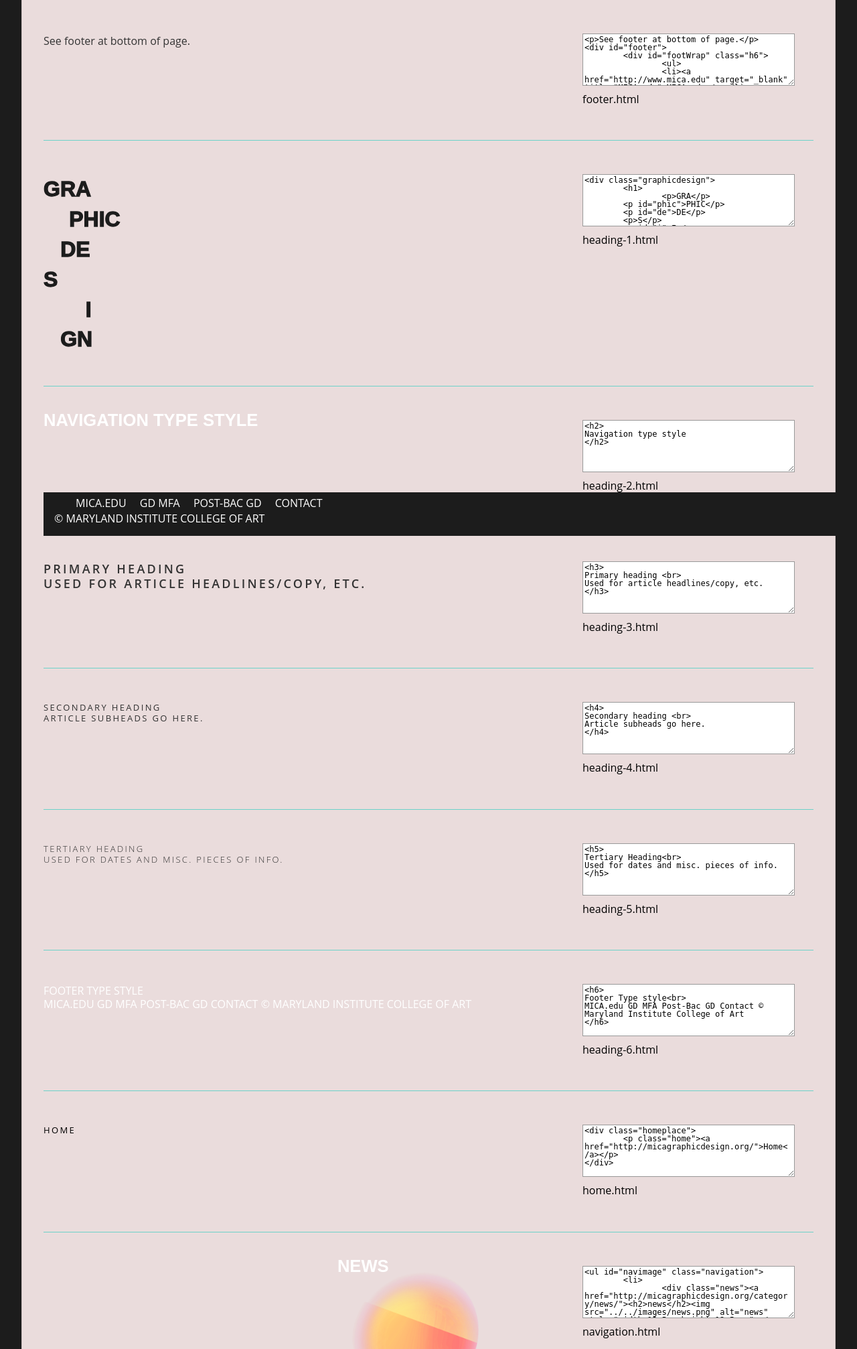
After one commit to eremmele/eremmele_project2, a PHP site: page /Styleguide/styleguide.html in a window 1280 px wide. The commit adds this page. Shown: the top 2014 px of the page at 67% size. Run offline with PHP 8.4, Linux system fonts and the light colour scheme.

Commit message:
styleguide html

```diff
--- a/Styleguide/index.php
+++ b/Styleguide/index.php
@@ -4,7 +4,7 @@
 <meta charset="utf-8">
 <meta name="author" content="Erica Remmele">
 <title>MICA GD Redesign Styleguide</title>
-<link rel="stylesheet" href="global.css">
+<link rel="stylesheet" type="text/css" href="global.css">
 <style>
 html {
     background-color: #1C1C1C;
--- /dev/null
+++ b/Styleguide/styleguide.html
@@ -0,0 +1,189 @@
+
+<!DOCTYPE html>
+<html lang="en">
+<head>
+<meta charset="utf-8">
+<meta name="author" content="Erica Remmele">
+<title>MICA GD Redesign Styleguide</title>
+<link rel="stylesheet" type="text/css" href="global.css">
+<style>
+html {
+    background-color: #1C1C1C;
+}
+
+.pattern-container {
+    /*width: 98%;*/
+    max-width: 1218px;
+    margin: 0 auto;
+    overflow: hidden;
+}
+
+.pattern {
+    position: relative;
+    padding-top: 50px;
+    padding-bottom: 50px;
+    clear: both;
+    overflow: hidden;
+}
+.pattern + .pattern {
+    border-top: 1px solid #6DD2C9;
+}
+.pattern .display {
+    width: 65%;
+    float: left;
+}
+.pattern .source {
+    position: relative;
+    z-index: 100;
+    width: 30%;
+    float: right;
+}
+.pattern .source textarea {
+    width: 90%;
+    border: 1px solid #999;
+    font-size: 12px;
+    line-height: 1;
+    font-family: monospace;
+    background: #fff;
+}
+</style>
+</head>
+<body>
+
+    <div class="pattern-container">
+        <div class="pattern"><div class="display"><p>See footer at bottom of page.</p>
+<div id="footer">
+	<div id="footWrap" class="h6">
+		<ul>
+		<li><a href="http://www.mica.edu" target="_blank" title="MICA.edu">MICA.edu</a></li>
+		<li><a href="http://micadesign.org/" target="_blank" title="GD MFA">GD MFA</a></li>
+		<li><a href="http://micagraphicdesignpb.org/" target="_blank" title="post-bac">Post-Bac GD</a></li>
+		<li><a href="mailto:bhorne@mica.edu?Subject=hey%20there%20MICA%20GD" target="_blank" title="Contact">Contact</a></li>
+		<li><p class="copyright">© Maryland Institute College of Art</p></li>
+		</ul>
+	</div><!-- #footWrap -->
+</div></div><div class="source"><textarea rows="6" cols="30">&lt;p&gt;See footer at bottom of page.&lt;/p&gt;
+&lt;div id=&quot;footer&quot;&gt;
+	&lt;div id=&quot;footWrap&quot; class=&quot;h6&quot;&gt;
+		&lt;ul&gt;
+		&lt;li&gt;&lt;a href=&quot;http://www.mica.edu&quot; target=&quot;_blank&quot; title=&quot;MICA.edu&quot;&gt;MICA.edu&lt;/a&gt;&lt;/li&gt;
+		&lt;li&gt;&lt;a href=&quot;http://micadesign.org/&quot; target=&quot;_blank&quot; title=&quot;GD MFA&quot;&gt;GD MFA&lt;/a&gt;&lt;/li&gt;
+		&lt;li&gt;&lt;a href=&quot;http://micagraphicdesignpb.org/&quot; target=&quot;_blank&quot; title=&quot;post-bac&quot;&gt;Post-Bac GD&lt;/a&gt;&lt;/li&gt;
+		&lt;li&gt;&lt;a href=&quot;mailto:bhorne@mica.edu?Subject=hey%20there%20MICA%20GD&quot; target=&quot;_blank&quot; title=&quot;Contact&quot;&gt;Contact&lt;/a&gt;&lt;/li&gt;
+		&lt;li&gt;&lt;p class=&quot;copyright&quot;&gt;© Maryland Institute College of Art&lt;/p&gt;&lt;/li&gt;
+		&lt;/ul&gt;
+	&lt;/div&gt;&lt;!-- #footWrap --&gt;
+&lt;/div&gt;</textarea><p><a href="patterns/footer.html">footer.html</a></p></div></div><div class="pattern"><div class="display"><div class="graphicdesign">
+	<h1>
+		<p>GRA</p>
+      	<p id="phic">PHIC</p>
+      	<p id="de">DE</p>
+      	<p>S</p>
+      	<p id="i">I</p>
+      	<p id="gn">GN</p>
+	</h1>
+</div></div><div class="source"><textarea rows="6" cols="30">&lt;div class=&quot;graphicdesign&quot;&gt;
+	&lt;h1&gt;
+		&lt;p&gt;GRA&lt;/p&gt;
+      	&lt;p id=&quot;phic&quot;&gt;PHIC&lt;/p&gt;
+      	&lt;p id=&quot;de&quot;&gt;DE&lt;/p&gt;
+      	&lt;p&gt;S&lt;/p&gt;
+      	&lt;p id=&quot;i&quot;&gt;I&lt;/p&gt;
+      	&lt;p id=&quot;gn&quot;&gt;GN&lt;/p&gt;
+	&lt;/h1&gt;
+&lt;/div&gt;</textarea><p><a href="patterns/heading-1.html">heading-1.html</a></p></div></div><div class="pattern"><div class="display"><h2>
+Navigation type style
+</h2></div><div class="source"><textarea rows="6" cols="30">&lt;h2&gt;
+Navigation type style
+&lt;/h2&gt;</textarea><p><a href="patterns/heading-2.html">heading-2.html</a></p></div></div><div class="pattern"><div class="display"><h3>
+Primary heading <br>
+Used for article headlines/copy, etc.
+</h3></div><div class="source"><textarea rows="6" cols="30">&lt;h3&gt;
+Primary heading &lt;br&gt;
+Used for article headlines/copy, etc.
+&lt;/h3&gt;</textarea><p><a href="patterns/heading-3.html">heading-3.html</a></p></div></div><div class="pattern"><div class="display"><h4>
+Secondary heading <br>
+Article subheads go here.
+</h4></div><div class="source"><textarea rows="6" cols="30">&lt;h4&gt;
+Secondary heading &lt;br&gt;
+Article subheads go here.
+&lt;/h4&gt;</textarea><p><a href="patterns/heading-4.html">heading-4.html</a></p></div></div><div class="pattern"><div class="display"><h5>
+Tertiary Heading<br>
+Used for dates and misc. pieces of info.
+</h5></div><div class="source"><textarea rows="6" cols="30">&lt;h5&gt;
+Tertiary Heading&lt;br&gt;
+Used for dates and misc. pieces of info.
+&lt;/h5&gt;</textarea><p><a href="patterns/heading-5.html">heading-5.html</a></p></div></div><div class="pattern"><div class="display"><h6>
+Footer Type style<br>
+MICA.edu GD MFA Post-Bac GD Contact © Maryland Institute College of Art
+</h6></div><div class="source"><textarea rows="6" cols="30">&lt;h6&gt;
+Footer Type style&lt;br&gt;
+MICA.edu GD MFA Post-Bac GD Contact © Maryland Institute College of Art
+&lt;/h6&gt;</textarea><p><a href="patterns/heading-6.html">heading-6.html</a></p></div></div><div class="pattern"><div class="display"><div class="homeplace">
+	<p class="home"><a href="http://micagraphicdesign.org/">Home</a></p>
+</div></div><div class="source"><textarea rows="6" cols="30">&lt;div class=&quot;homeplace&quot;&gt;
+	&lt;p class=&quot;home&quot;&gt;&lt;a href=&quot;http://micagraphicdesign.org/&quot;&gt;Home&lt;/a&gt;&lt;/p&gt;
+&lt;/div&gt;</textarea><p><a href="patterns/home.html">home.html</a></p></div></div><div class="pattern"><div class="display"><ul id="navimage" class="navigation">
+	<li>
+		<div class="news"><a href="http://micagraphicdesign.org/category/news/"><h2>news</h2><img src="../../images/news.png" alt="news" style="width:12.5em;height:12.5em;"></a></div>
+	</li>
+	<li>
+		<div class="people"><a href="http://micagraphicdesign.org/category/profiles/"><h2>people</h2><img src="../../images/people.png" alt="people" style="width:12.5em;height:12.5em;"></a></div>
+	</li>
+	<li>
+		<div class="resources"><a href="http://micagraphicdesign.org/resources/"><h2>resources</h2><img src="../../images/resources.png" alt="resources" style="width:12.5em;height:12.5em;"></a></div>
+	</li>
+	<li>
+		<div class="studentwork"><a href="http://www.micagraphicdesign.org"><h2>student work</h2><img src="../../images/studentwork.png" alt="student work" style="width:12.5em;height:12.5em;"></a></div>
+	</li>
+</ul></div><div class="source"><textarea rows="6" cols="30">&lt;ul id=&quot;navimage&quot; class=&quot;navigation&quot;&gt;
+	&lt;li&gt;
+		&lt;div class=&quot;news&quot;&gt;&lt;a href=&quot;http://micagraphicdesign.org/category/news/&quot;&gt;&lt;h2&gt;news&lt;/h2&gt;&lt;img src=&quot;../../images/news.png&quot; alt=&quot;news&quot; style=&quot;width:12.5em;height:12.5em;&quot;&gt;&lt;/a&gt;&lt;/div&gt;
+	&lt;/li&gt;
+	&lt;li&gt;
+		&lt;div class=&quot;people&quot;&gt;&lt;a href=&quot;http://micagraphicdesign.org/category/profiles/&quot;&gt;&lt;h2&gt;people&lt;/h2&gt;&lt;img src=&quot;../../images/people.png&quot; alt=&quot;people&quot; style=&quot;width:12.5em;height:12.5em;&quot;&gt;&lt;/a&gt;&lt;/div&gt;
+	&lt;/li&gt;
+	&lt;li&gt;
+		&lt;div class=&quot;resources&quot;&gt;&lt;a href=&quot;http://micagraphicdesign.org/resources/&quot;&gt;&lt;h2&gt;resources&lt;/h2&gt;&lt;img src=&quot;../../images/resources.png&quot; alt=&quot;resources&quot; style=&quot;width:12.5em;height:12.5em;&quot;&gt;&lt;/a&gt;&lt;/div&gt;
+	&lt;/li&gt;
+	&lt;li&gt;
+		&lt;div class=&quot;studentwork&quot;&gt;&lt;a href=&quot;http://www.micagraphicdesign.org&quot;&gt;&lt;h2&gt;student work&lt;/h2&gt;&lt;img src=&quot;../../images/studentwork.png&quot; alt=&quot;student work&quot; style=&quot;width:12.5em;height:12.5em;&quot;&gt;&lt;/a&gt;&lt;/div&gt;
+	&lt;/li&gt;
+&lt;/ul&gt;</textarea><p><a href="patterns/navigation.html">navigation.html</a></p></div></div><div class="pattern"><div class="display"><div class="newsfeed">
+<p>This is the newsfeed box.</p>
+</div></div><div class="source"><textarea rows="6" cols="30">&lt;div class=&quot;newsfeed&quot;&gt;
+&lt;p&gt;This is the newsfeed box.&lt;/p&gt;
+&lt;/div&gt;</textarea><p><a href="patterns/newsfeed.html">newsfeed.html</a></p></div></div><div class="pattern"><div class="display"><label>Search Bar</label>
+<form role="search" method="get" id="searchform" action="http://micagraphicdesign.org/">
+	<input type="text" value="" placeholder="Search MICA GD..." name="s" id="s">
+</form></div><div class="source"><textarea rows="6" cols="30">&lt;label&gt;Search Bar&lt;/label&gt;
+&lt;form role=&quot;search&quot; method=&quot;get&quot; id=&quot;searchform&quot; action=&quot;http://micagraphicdesign.org/&quot;&gt;
+	&lt;input type=&quot;text&quot; value=&quot;&quot; placeholder=&quot;Search MICA GD...&quot; name=&quot;s&quot; id=&quot;s&quot;&gt;
+&lt;/form&gt;</textarea><p><a href="patterns/search.html">search.html</a></p></div></div><div class="pattern"><div class="display"><ul class="social">
+<li><a href="https://twitter.com/MICA_GD"><img src="../../images/twitter.png" alt="twitter" style="width:25px;height:25px;"></a></li>
+
+<li><a href="https://vimeo.com/micagd"><img src="../../images/vimeo.png" alt="vimeo" style="width:25px;height:25px;"></a></li>
+
+<li><a href="http://micagraphicdesign.tumblr.com/"><img src="../../images/tumblr.png" alt="tumblr" style="width:25px;height:25px;"></a></li>
+
+<li><a href="https://twitter.com/MICA_GD"><img src="../../images/instagram.png" alt="instagram" style="width:25px;height:25px;"></a></li>
+
+<li><a href="https://www.facebook.com/groups/MICAGD/"><img src="../../images/facebook.png" alt="facebook" style="width:25px;height:25px;"></a></li>
+
+<li><a href="http://portfolios.mica.edu/search?mica_major=797&field=&content=projects&sort=&time=week"><img src="../../images/behance.png" alt="behance" style="width:25px;height:25px;"></a></li>
+</ul></div><div class="source"><textarea rows="6" cols="30">&lt;ul class=&quot;social&quot;&gt;
+&lt;li&gt;&lt;a href=&quot;https://twitter.com/MICA_GD&quot;&gt;&lt;img src=&quot;../../images/twitter.png&quot; alt=&quot;twitter&quot; style=&quot;width:25px;height:25px;&quot;&gt;&lt;/a&gt;&lt;/li&gt;
+
+&lt;li&gt;&lt;a href=&quot;https://vimeo.com/micagd&quot;&gt;&lt;img src=&quot;../../images/vimeo.png&quot; alt=&quot;vimeo&quot; style=&quot;width:25px;height:25px;&quot;&gt;&lt;/a&gt;&lt;/li&gt;
+
+&lt;li&gt;&lt;a href=&quot;http://micagraphicdesign.tumblr.com/&quot;&gt;&lt;img src=&quot;../../images/tumblr.png&quot; alt=&quot;tumblr&quot; style=&quot;width:25px;height:25px;&quot;&gt;&lt;/a&gt;&lt;/li&gt;
+
+&lt;li&gt;&lt;a href=&quot;https://twitter.com/MICA_GD&quot;&gt;&lt;img src=&quot;../../images/instagram.png&quot; alt=&quot;instagram&quot; style=&quot;width:25px;height:25px;&quot;&gt;&lt;/a&gt;&lt;/li&gt;
+
+&lt;li&gt;&lt;a href=&quot;https://www.facebook.com/groups/MICAGD/&quot;&gt;&lt;img src=&quot;../../images/facebook.png&quot; alt=&quot;facebook&quot; style=&quot;width:25px;height:25px;&quot;&gt;&lt;/a&gt;&lt;/li&gt;
+
+&lt;li&gt;&lt;a href=&quot;http://portfolios.mica.edu/search?mica_major=797&amp;field=&amp;content=projects&amp;sort=&amp;time=week&quot;&gt;&lt;img src=&quot;../../images/behance.png&quot; alt=&quot;behance&quot; style=&quot;width:25px;height:25px;&quot;&gt;&lt;/a&gt;&lt;/li&gt;
+&lt;/ul&gt;</textarea><p><a href="patterns/social-media.html">social-media.html</a></p></div></div><div class="pattern"><div class="display"><p>This is a paragraph of text. Some of the text may be <em>emphasised</em> and some it might even be <strong>strongly emphasised</strong>. Occasionally <q>quoted text</q> may be found within a paragraph &hellip;and of course <a href="#">a link</a> may appear at any point in the text. The average paragraph contains five or six sentences although some may contain as little or one or two while others carry on for anything up to ten sentences and beyond.</p></div><div class="source"><textarea rows="6" cols="30">&lt;p&gt;This is a paragraph of text. Some of the text may be &lt;em&gt;emphasised&lt;/em&gt; and some it might even be &lt;strong&gt;strongly emphasised&lt;/strong&gt;. Occasionally &lt;q&gt;quoted text&lt;/q&gt; may be found within a paragraph &amp;hellip;and of course &lt;a href=&quot;#&quot;&gt;a link&lt;/a&gt; may appear at any point in the text. The average paragraph contains five or six sentences although some may contain as little or one or two while others carry on for anything up to ten sentences and beyond.&lt;/p&gt;</textarea><p><a href="patterns/text.html">text.html</a></p></div></div>    </div>
+
+</body>
+</html>
```
